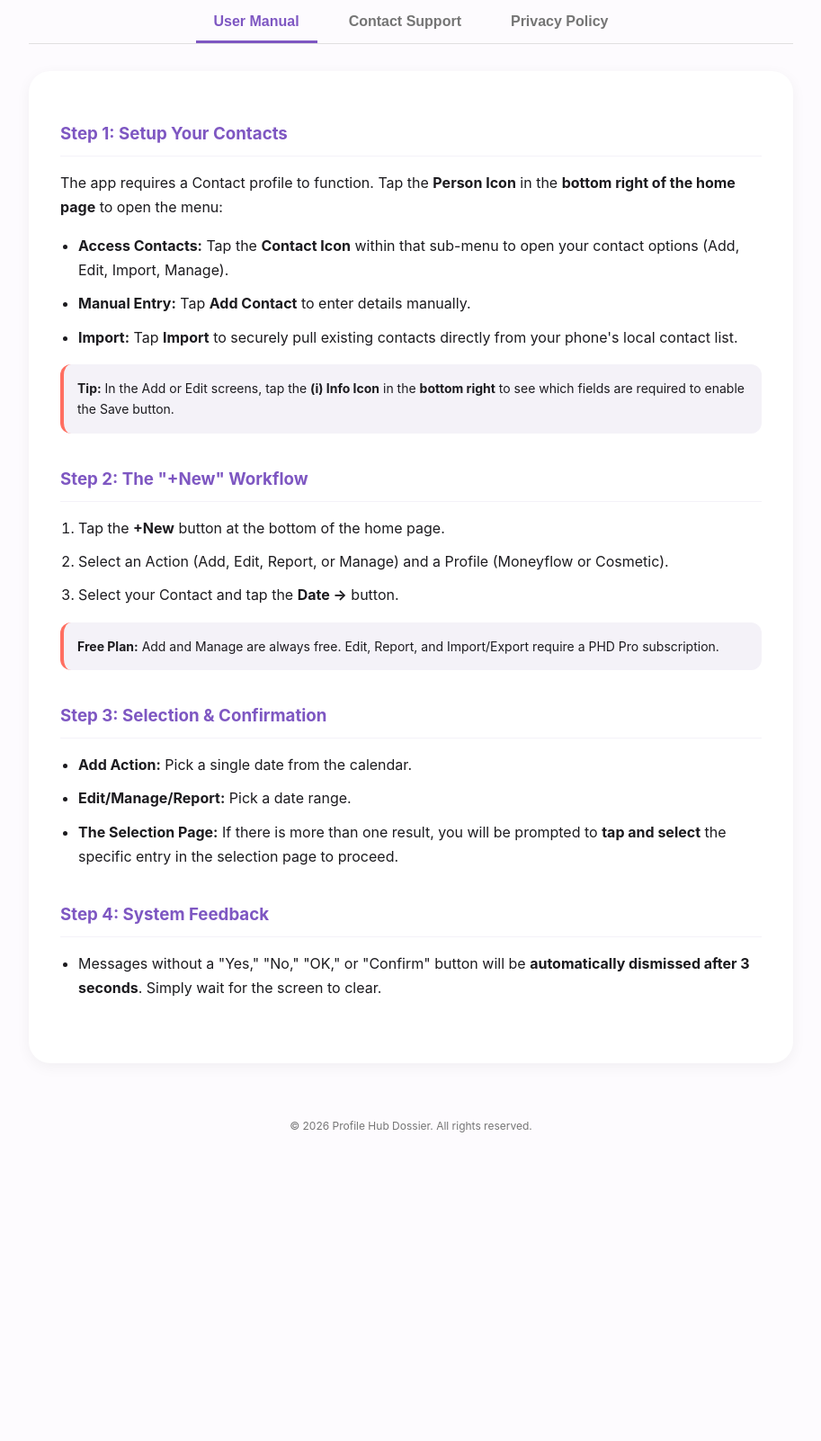
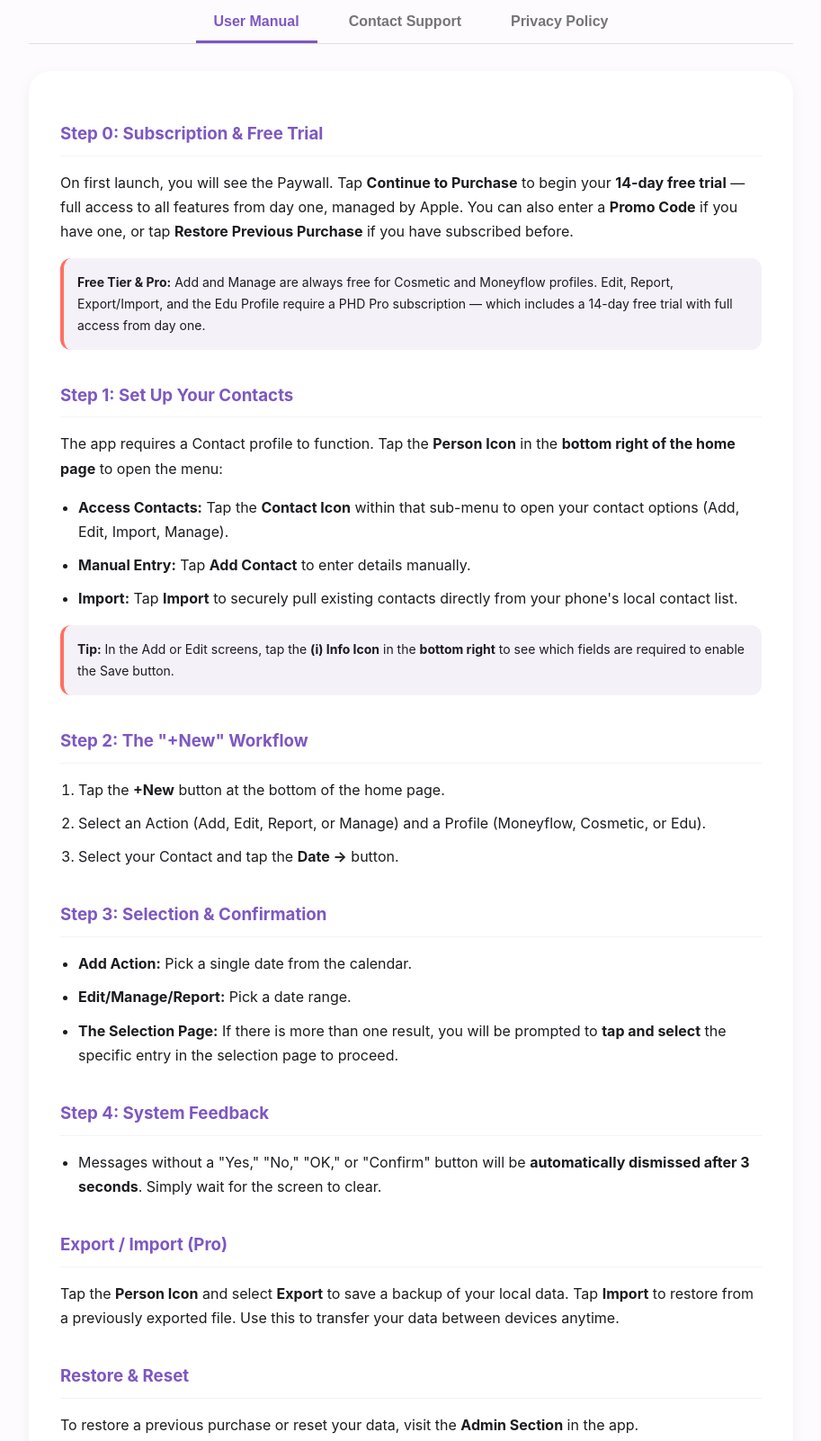
Before and after one commit to phd323/phd-privacy, a plain HTML site: page index.html in a window 1280 px wide. Shown: the part 200-1802 px from the top of the page at 90% size, without its empty margins (183-1096 px from the left). Before the commit the page ends 1523 px from the top, so only its background shows below. Drawn offline with Linux system fonts and the light colour scheme.

Commit message:
Update index.html
5-26-2026 add edu

```diff
--- a/index.html
+++ b/index.html
@@ -100,9 +100,17 @@
     <button onclick="showTab('privacy')" id="tab-privacy">Privacy Policy</button>
 </nav>
 
+<!-- ===================== USER MANUAL ===================== -->
 <div id="manual" class="section active">
+
     <div class="manual-step">
-        <h3>Step 1: Setup Your Contacts</h3>
+        <h3>Step 0: Subscription & Free Trial</h3>
+        <p>On first launch, you will see the Paywall. Tap <strong>Continue to Purchase</strong> to begin your <strong>14-day free trial</strong> — full access to all features from day one, managed by Apple. You can also enter a <strong>Promo Code</strong> if you have one, or tap <strong>Restore Previous Purchase</strong> if you have subscribed before.</p>
+        <div class="tip-box"><strong>Free Tier & Pro:</strong> Add and Manage are always free for Cosmetic and Moneyflow profiles. Edit, Report, Export/Import, and the Edu Profile require a PHD Pro subscription — which includes a 14-day free trial with full access from day one.</div>
+    </div>
+
+    <div class="manual-step">
+        <h3>Step 1: Set Up Your Contacts</h3>
         <p>The app requires a Contact profile to function. Tap the <strong>Person Icon</strong> in the <strong>bottom right of the home page</strong> to open the menu:</p>
         <ul>
             <li><strong>Access Contacts:</strong> Tap the <strong>Contact Icon</strong> within that sub-menu to open your contact options (Add, Edit, Import, Manage).</li>
@@ -116,10 +124,9 @@
         <h3>Step 2: The "+New" Workflow</h3>
         <ol>
             <li>Tap the <strong>+New</strong> button at the bottom of the home page.</li>
-            <li>Select an Action (Add, Edit, Report, or Manage) and a Profile (Moneyflow or Cosmetic).</li>
+            <li>Select an Action (Add, Edit, Report, or Manage) and a Profile (Moneyflow, Cosmetic, or Edu).</li>
             <li>Select your Contact and tap the <strong>Date &rarr;</strong> button.</li>
         </ol>
-        <div class="tip-box"><strong>Free Plan:</strong> Add and Manage are always free. Edit, Report, and Import/Export require a PHD Pro subscription.</div>
     </div>
 
     <div class="manual-step">
@@ -137,8 +144,20 @@
             <li>Messages without a "Yes," "No," "OK," or "Confirm" button will be <strong>automatically dismissed after 3 seconds</strong>. Simply wait for the screen to clear.</li>
         </ul>
     </div>
+
+    <div class="manual-step">
+        <h3>Export / Import (Pro)</h3>
+        <p>Tap the <strong>Person Icon</strong> and select <strong>Export</strong> to save a backup of your local data. Tap <strong>Import</strong> to restore from a previously exported file. Use this to transfer your data between devices anytime.</p>
+    </div>
+
+    <div class="manual-step">
+        <h3>Restore & Reset</h3>
+        <p>To restore a previous purchase or reset your data, visit the <strong>Admin Section</strong> in the app.</p>
+    </div>
+
 </div>
 
+<!-- ===================== SUPPORT ===================== -->
 <div id="support" class="section support-container">
     <h2>Contact Us</h2>
     <p>Have a question or feedback? Reach out directly via your email app:</p>
@@ -150,9 +169,10 @@
     <div id="email-box" class="email-display" onclick="revealAndCopy()">[ Tap to Reveal Email ]</div>
 </div>
 
+<!-- ===================== PRIVACY POLICY ===================== -->
 <div id="privacy" class="section">
     <h2>Privacy Policy</h2>
-    <p><strong>Last updated: May 2026</strong></p>
+    <p><strong>Last updated: May 26, 2026</strong></p>
 
     <div class="highlight">
         <strong>Our Core Commitment:</strong> Profile Hub Dossier is built on a local-first philosophy.
@@ -163,7 +183,7 @@
 
     <div class="manual-step">
         <h3>1. Who We Are</h3>
-        <p>Profile Hub Dossier ("PHD", "we", "our") is an independent app developer.
+        <p>Profile Hub Dossier ("PHD", "we", "our") is an independent app development team.
         You can reach us at <strong>ProfileHubDossier@gmail.com</strong> for any privacy-related questions.</p>
     </div>
 
@@ -171,7 +191,7 @@
         <h3>2. What Data We Collect</h3>
         <p>We collect the absolute minimum necessary to operate the app:</p>
         <ul>
-            <li><strong>Email Address:</strong> Your email is the key that links your account to your subscription and purchase history. It allows our small team to verify your account status, restore access if needed, and provide support if you reach out. We do not use your email for marketing or spam.</li>
+            <li><strong>Email Address:</strong> Your email is the key that links your account to your subscription and purchase history. It allows our team to verify your account status, restore access if needed, and provide support if you reach out. We do not use your email for marketing or spam.</li>
             <li><strong>Purchase & Subscription Status:</strong> Managed through RevenueCat to validate your subscription and restore purchases. No full payment or credit card details are ever stored by us.</li>
             <li><strong>Promo Code:</strong> If you use a promo code, we record it to apply your discount and to recognize the person who shared it with you.</li>
         </ul>
@@ -209,7 +229,7 @@
         <h3>5. Contact Permissions (Optional)</h3>
         <p>PHD can optionally import contacts from your phone's local address book to help you set up profiles faster.
         This is entirely optional — you can always add contacts manually.
-        Contact data pulled into the app remains on your device and is never transmitted to our servers.</p>
+        Contact data pulled into the app remains on your device and is <strong>never transmitted, uploaded, or shared with any server or third party under any circumstance</strong>.</p>
     </div>
 
     <div class="manual-step">
```
